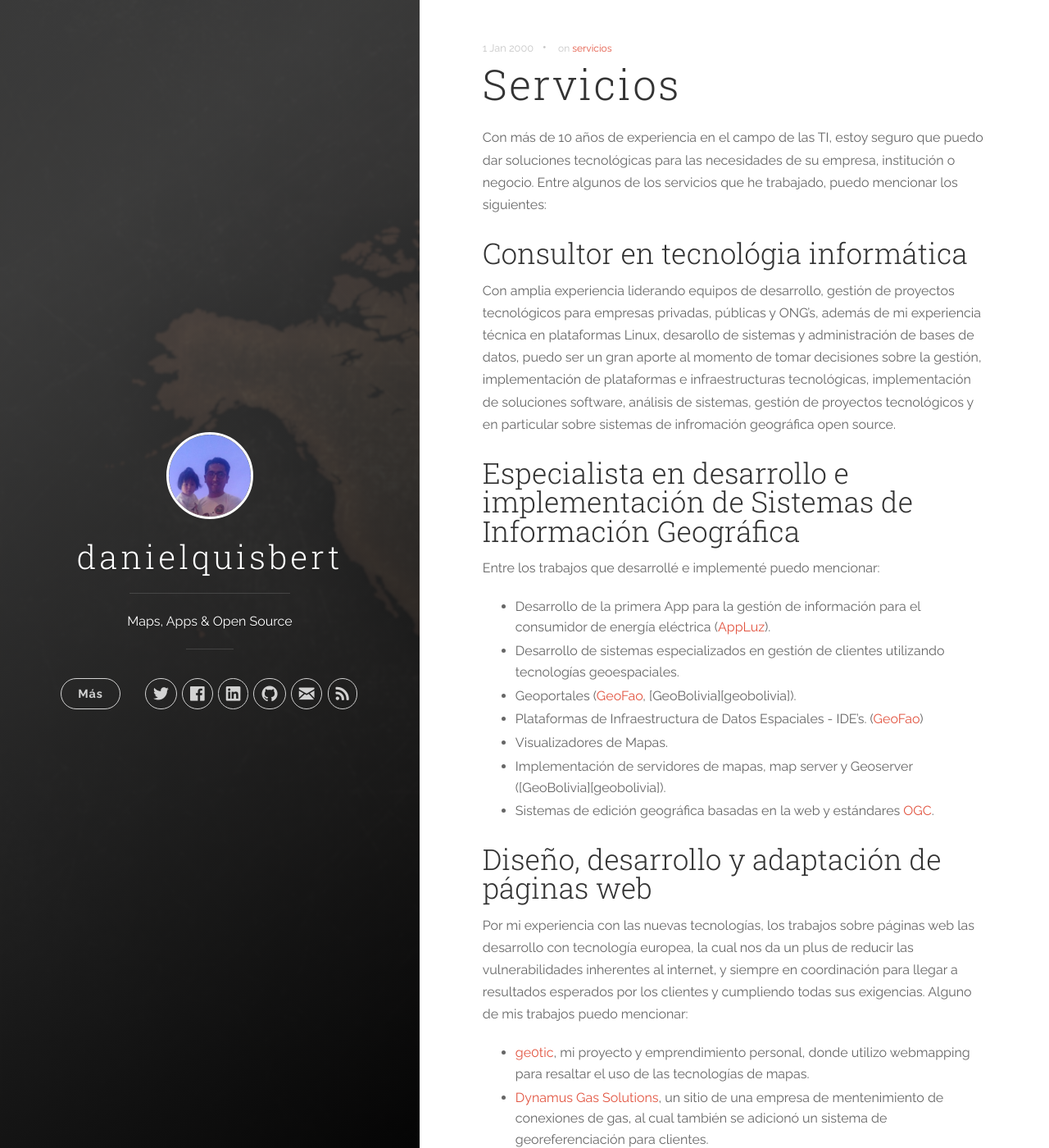
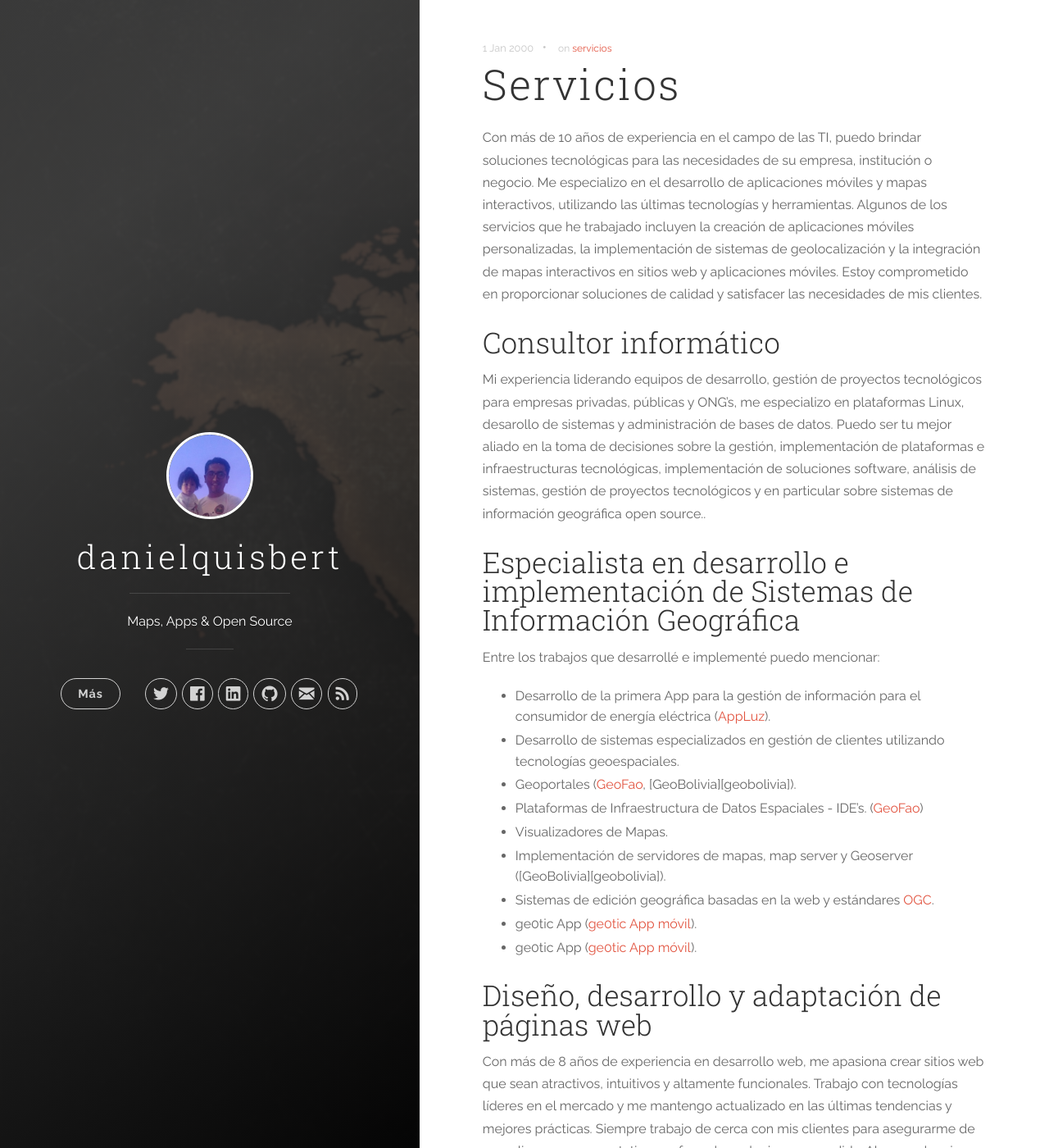
Before and after one commit to danielquisbert/danielquisbert.github.io, a Jekyll site: the page built from _posts/2000-01-01-servicios.markdown, in a window 1280 px wide and 1400 px high. Shown: the whole window at 82% size. Built offline with Jekyll 4.4.1, drawn with Linux system fonts in a browser that asks for light colours; some of the changed text lies outside the part shown.

Commit message:
mis trabajos

```diff
--- a/_posts/2000-01-01-servicios.markdown
+++ b/_posts/2000-01-01-servicios.markdown
@@ -5,10 +5,10 @@
 tags: [servicios]
 ---
 
-Con más de 10 años de experiencia en el campo de las TI, estoy seguro que puedo dar soluciones tecnológicas para las necesidades de su empresa, institución o negocio. Entre algunos de los servicios que he trabajado, puedo mencionar los siguientes:
+Con más de 10 años de experiencia en el campo de las TI, puedo brindar soluciones tecnológicas para las necesidades de su empresa, institución o negocio. Me especializo en el desarrollo de aplicaciones móviles y mapas interactivos, utilizando las últimas tecnologías y herramientas. Algunos de los servicios que he trabajado incluyen la creación de aplicaciones móviles personalizadas, la implementación de sistemas de geolocalización y la integración de mapas interactivos en sitios web y aplicaciones móviles. Estoy comprometido en proporcionar soluciones de calidad y satisfacer las necesidades de mis clientes.
 
-## Consultor en tecnológia informática
-Con amplia experiencia liderando equipos de desarrollo, gestión de proyectos tecnológicos para empresas privadas, públicas y ONG's, además de mi experiencia técnica en plataformas Linux, desarollo de sistemas y administración de bases de datos, puedo ser un gran aporte al momento de tomar decisiones sobre la gestión, implementación de plataformas e infraestructuras tecnológicas, implementación de soluciones software, análisis de sistemas, gestión de proyectos tecnológicos y en particular sobre sistemas de infromación geográfica open source.
+## Consultor informático
+Mi experiencia liderando equipos de desarrollo, gestión de proyectos tecnológicos para empresas privadas, públicas y ONG's, me especializo en plataformas Linux, desarollo de sistemas y administración de bases de datos. Puedo ser tu mejor aliado en la toma de decisiones sobre la gestión, implementación de plataformas e infraestructuras tecnológicas, implementación de soluciones software, análisis de sistemas, gestión de proyectos tecnológicos y en particular sobre sistemas de información geográfica open source..
 
 
 ## Especialista en desarrollo e implementación de Sistemas de Información Geográfica
@@ -21,15 +21,17 @@
 - Visualizadores de Mapas.
 - Implementación de servidores de mapas, map server y Geoserver ([GeoBolivia][geobolivia]).
 - Sistemas de edición geográfica basadas en la web y estándares [OGC][ogc].
+- ge0tic App ([ge0tic App móvil][ge0ticApp]).
+- ge0tic App ([ge0tic App móvil][ge0ticWeb]).
 
 
 ## Diseño, desarrollo y adaptación de páginas web
-Por mi experiencia con las nuevas tecnologías, los trabajos sobre páginas web las desarrollo con tecnología europea, la cual nos da un plus de reducir las vulnerabilidades inherentes al internet, y siempre en coordinación para llegar a resultados esperados por los clientes y cumpliendo todas sus exigencias. Alguno de mis trabajos puedo mencionar:
+Con más de 8 años de experiencia en desarrollo web, me apasiona crear sitios web que sean atractivos, intuitivos y altamente funcionales. Trabajo con tecnologías líderes en el mercado y me mantengo actualizado en las últimas tendencias y mejores prácticas. Siempre trabajo de cerca con mis clientes para asegurarme de cumplir con sus expectativas y ofrecerles soluciones a medida. Algunos de mis trabajos más destacados incluyen:
 
 
+- [Registraduría Nacional de Colombia][regis], el año 2021 al 2022 colaboré con el desarrollo de este sitio con el CMS SPIP.
 - [ge0tic][ge0tic], mi proyecto y emprendimiento personal, donde utilizo webmapping para resaltar el uso de las tecnologías de mapas.
-- [Dynamus Gas Solutions][dynamusgas], un sitio de una empresa de mentenimiento de conexiones de gas, al cual también se adicionó un sistema de georeferenciación para clientes.
-- [Aerobol][aerobol], un sitio de una empresa publicitaria, destacando un diseño minmalista y sencillo.
+
 
 Todos las páginas utilizan diseño responsive para el acceso por cualquier tipo de dispositivo, sean smart phones, tablets, laptops, PCs, etc.
 Adiconalmente con un equipo de trabajo realizamos el trabajo de social manager, para enlazar su sitio con las redes sociales y publicitar por medio de estas deres para llegar a más potenciales clientes o consumidores.
```
Also changed, not shown: other parts of _posts/2000-01-01-servicios.markdown (+3 -2 lines).
